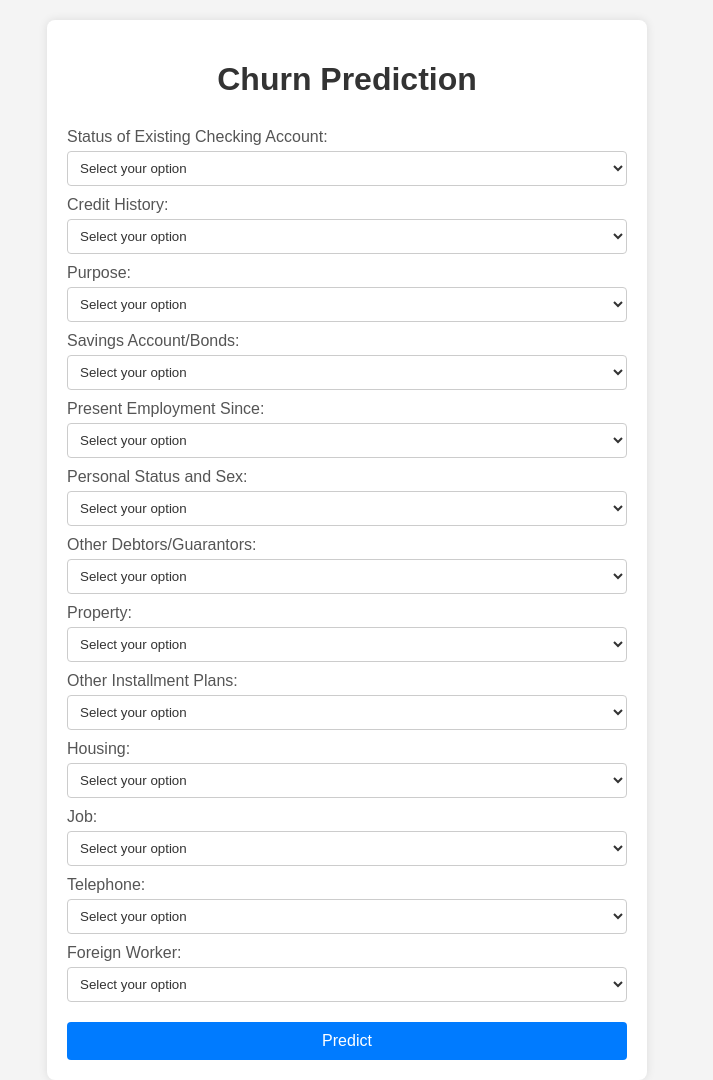
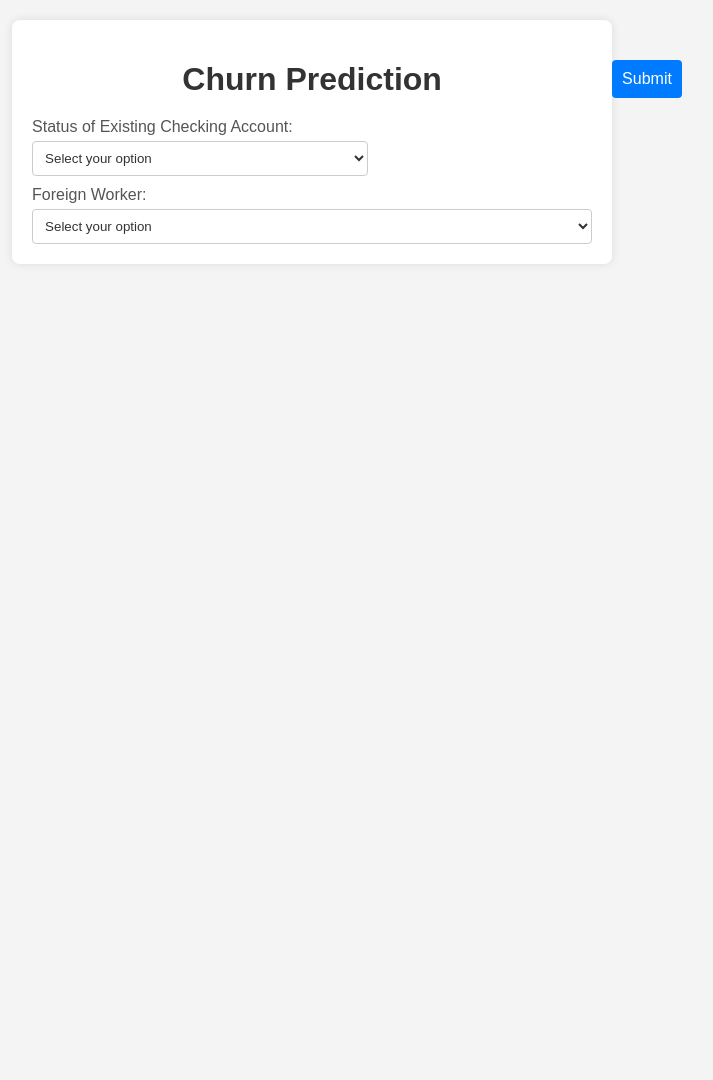
Before and after one commit to jdaguilar/machine-learning-zoomcamp-capstone-project, a Flask app: page / in a window 1280 px wide. Shown: the whole page, without its empty margins (293-1006 px from the left). After the commit the page ends 244 px from the top, so only its background shows below. Run offline with Flask 3, Linux system fonts and the light colour scheme; parts of the project's set-up code (start-up, migrations or seed data) failed here and were passed over.

Commit message:
feat: Adjust form to show question in each step

```diff
--- /dev/null
+++ b/src/churn_app/static/css/styles.css
@@ -0,0 +1,76 @@
+.step {
+  display: none;
+}
+.step.active {
+  display: block;
+}
+.buttons {
+  margin-top: 20px;
+  display: flex;
+  justify-content: space-between;
+}
+
+body {
+  font-family: Arial, sans-serif;
+  background-color: #f4f4f4;
+  margin: 0;
+  padding: 20px 0;
+  display: flex;
+  justify-content: center;
+  align-items: flex-start;
+  height: 100vh;
+  overflow: auto;
+}
+.container {
+  background-color: #fff;
+  padding: 20px;
+  border-radius: 8px;
+  box-shadow: 0 0 10px rgba(0, 0, 0, 0.1);
+  width: 100%;
+  max-width: 600px;
+  box-sizing: border-box;
+  overflow-y: auto;
+}
+h1 {
+  text-align: center;
+  color: #333;
+  margin-bottom: 20px;
+}
+form {
+  display: flex;
+  flex-direction: column;
+}
+label {
+  margin-top: 10px;
+  color: #555;
+}
+select {
+  padding: 8px;
+  margin-top: 5px;
+  border-radius: 4px;
+  border: 1px solid #ccc;
+  background-color: #fff;
+  color: #333;
+}
+button {
+  margin-top: 20px;
+  padding: 10px;
+  border: none;
+  border-radius: 4px;
+  background-color: #007bff;
+  color: #fff;
+  font-size: 16px;
+  cursor: pointer;
+}
+button:hover {
+  background-color: #0056b3;
+}
+@media (max-width: 600px) {
+  .container {
+    padding: 15px;
+  }
+  select,
+  button {
+    font-size: 14px;
+  }
+}
--- /dev/null
+++ b/src/churn_app/static/js/index.js
@@ -0,0 +1,43 @@
+let currentStep = 0;
+showStep(currentStep);
+
+function showStep(n) {
+  let steps = document.getElementsByClassName("step");
+  steps[n].classList.add("active");
+  if (n == 0) {
+    document.getElementById("prevBtn").style.display = "none";
+  } else {
+    document.getElementById("prevBtn").style.display = "inline";
+  }
+  if (n == steps.length - 1) {
+    document.getElementById("nextBtn").innerHTML = "Submit";
+    document.getElementById("nextBtn").type = "submit";
+    showPreview();
+  } else {
+    document.getElementById("nextBtn").innerHTML = "Next";
+    document.getElementById("nextBtn").type = "button";
+  }
+}
+
+function nextPrev(n) {
+  let steps = document.getElementsByClassName("step");
+  steps[currentStep].classList.remove("active");
+  currentStep = currentStep + n;
+  if (currentStep >= steps.length) {
+    document.getElementById("churnForm").submit();
+    return false;
+  }
+  showStep(currentStep);
+}
+
+function showPreview() {
+  let preview = document.getElementById("preview");
+  let form = document.getElementById("churnForm");
+  let formData = new FormData(form);
+  let previewHtml = "";
+  for (let [key, value] of formData.entries()) {
+    let label = form.querySelector(`label[for=${key}]`).innerText;
+    previewHtml += `<p><strong>${label}</strong>: ${value}</p>`;
+  }
+  preview.innerHTML = previewHtml;
+}
--- a/src/churn_app/static/styles.css
+++ /dev/null
@@ -1,63 +0,0 @@
-body {
-    font-family: Arial, sans-serif;
-    background-color: #f4f4f4;
-    margin: 0;
-    padding: 20px 0;
-    display: flex;
-    justify-content: center;
-    align-items: flex-start;
-    height: 100vh;
-    overflow: auto;
-}
-.container {
-    background-color: #fff;
-    padding: 20px;
-    border-radius: 8px;
-    box-shadow: 0 0 10px rgba(0, 0, 0, 0.1);
-    width: 100%;
-    max-width: 600px;
-    box-sizing: border-box;
-    overflow-y: auto;
-}
-h1 {
-    text-align: center;
-    color: #333;
-    margin-bottom: 20px;
-}
-form {
-    display: flex;
-    flex-direction: column;
-}
-label {
-    margin-top: 10px;
-    color: #555;
-}
-select {
-    padding: 8px;
-    margin-top: 5px;
-    border-radius: 4px;
-    border: 1px solid #ccc;
-    background-color: #fff;
-    color: #333;
-}
-button {
-    margin-top: 20px;
-    padding: 10px;
-    border: none;
-    border-radius: 4px;
-    background-color: #007bff;
-    color: #fff;
-    font-size: 16px;
-    cursor: pointer;
-}
-button:hover {
-    background-color: #0056b3;
-}
-@media (max-width: 600px) {
-    .container {
-        padding: 15px;
-    }
-    select, button {
-        font-size: 14px;
-    }
-}
--- a/src/churn_app/templates/index.html
+++ b/src/churn_app/templates/index.html
@@ -6,13 +6,14 @@
     <title>Churn Prediction</title>
     <link
       rel="stylesheet"
-      href="{{ url_for('static', filename='styles.css') }}"
+      href="{{ url_for('static', filename='css/styles.css') }}"
     />
   </head>
   <body>
     <div class="container">
       <h1>Churn Prediction</h1>
-      <form action="/predict" method="post">
+      <form id="churnForm" action="/predict" method="post">
+        <div class="step active">
           <label for="status_of_existing_checking_account"
             >Status of Existing Checking Account:</label
           >
@@ -29,7 +30,9 @@
             </option>
             <option value="A14">no checking account</option>
           </select>
+        </div>
 
+        <div class="step">
           <label for="credit_history">Credit History:</label>
           <select name="credit_history" id="credit_history" required>
             <option value="" disabled selected>Select your option</option>
@@ -37,13 +40,17 @@
               no credits taken/ all credits paid back duly
             </option>
             <option value="A31">all credits at this bank paid back duly</option>
-          <option value="A32">existing credits paid back duly till now</option>
+            <option value="A32">
+              existing credits paid back duly till now
+            </option>
             <option value="A33">delay in paying off in the past</option>
             <option value="A34">
               critical account/ other credits existing (not at this bank)
             </option>
           </select>
+        </div>
 
+        <div class="step">
           <label for="purpose">Purpose:</label>
           <select name="purpose" id="purpose" required>
             <option value="" disabled selected>Select your option</option>
@@ -59,7 +66,9 @@
             <option value="A49">business</option>
             <option value="A410">others</option>
           </select>
+        </div>
 
+        <div class="step">
           <label for="savings_account_bonds">Savings Account/Bonds:</label>
           <select
             name="savings_account_bonds"
@@ -73,8 +82,12 @@
             <option value="A64">>= 1000 DM</option>
             <option value="A65">unknown/ no savings account</option>
           </select>
+        </div>
 
-        <label for="present_employment_since">Present Employment Since:</label>
+        <div class="step">
+          <label for="present_employment_since"
+            >Present Employment Since:</label
+          >
           <select
             name="present_employment_since"
             id="present_employment_since"
@@ -87,7 +100,9 @@
             <option value="A74">4 <= ... < 7 years</option>
             <option value="A75">>= 7 years</option>
           </select>
+        </div>
 
+        <div class="step">
           <label for="personal_status_and_sex">Personal Status and Sex:</label>
           <select
             name="personal_status_and_sex"
@@ -101,8 +116,12 @@
             <option value="A94">male : married/widowed</option>
             <option value="A95">female : single</option>
           </select>
+        </div>
 
-        <label for="other_debtors_guarantors">Other Debtors/Guarantors:</label>
+        <div class="step">
+          <label for="other_debtors_guarantors"
+            >Other Debtors/Guarantors:</label
+          >
           <select
             name="other_debtors_guarantors"
             id="other_debtors_guarantors"
@@ -113,7 +132,9 @@
             <option value="A102">co-applicant</option>
             <option value="A103">guarantor</option>
           </select>
+        </div>
 
+        <div class="step">
           <label for="property">Property:</label>
           <select name="property" id="property" required>
             <option value="" disabled selected>Select your option</option>
@@ -124,7 +145,9 @@
             <option value="A123">car or other, not in attribute 6</option>
             <option value="A124">unknown / no property</option>
           </select>
+        </div>
 
+        <div class="step">
           <label for="other_installment_plans">Other Installment Plans:</label>
           <select
             name="other_installment_plans"
@@ -136,7 +159,9 @@
             <option value="A142">stores</option>
             <option value="A143">none</option>
           </select>
+        </div>
 
+        <div class="step">
           <label for="housing">Housing:</label>
           <select name="housing" id="housing" required>
             <option value="" disabled selected>Select your option</option>
@@ -144,7 +169,9 @@
             <option value="A152">own</option>
             <option value="A153">for free</option>
           </select>
+        </div>
 
+        <div class="step">
           <label for="job">Job:</label>
           <select name="job" id="job" required>
             <option value="" disabled selected>Select your option</option>
@@ -155,23 +182,41 @@
               management/ self-employed/ highly qualified employee/ officer
             </option>
           </select>
+        </div>
 
+        <div class="step">
           <label for="telephone">Telephone:</label>
           <select name="telephone" id="telephone" required>
             <option value="" disabled selected>Select your option</option>
             <option value="A191">none</option>
-          <option value="A192">yes, registered under the customers name</option>
+            <option value="A192">
+              yes, registered under the customers name
+            </option>
           </select>
-
+        </div>
+        <div class="step"></div>
           <label for="foreign_worker">Foreign Worker:</label>
           <select name="foreign_worker" id="foreign_worker" required>
             <option value="" disabled selected>Select your option</option>
             <option value="A201">yes</option>
             <option value="A202">no</option>
           </select>
+        </div>
 
-        <button type="submit">Predict</button>
+        <!-- Preview step -->
+        <div class="step">
+          <h2>Preview Your Answers</h2>
+          <div id="preview"></div>
+        </div>
+
+        <div class="buttons">
+          <button type="button" id="prevBtn" onclick="nextPrev(-1)">
+            Previous
+          </button>
+          <button type="submit" id="submitBtn">Submit</button>
+        </div>
       </form>
     </div>
+    <script src="{{ url_for('static', filename='js/index.js') }}"></script>
   </body>
 </html>
```
Lines whose indentation alone changed are shown as unchanged.
